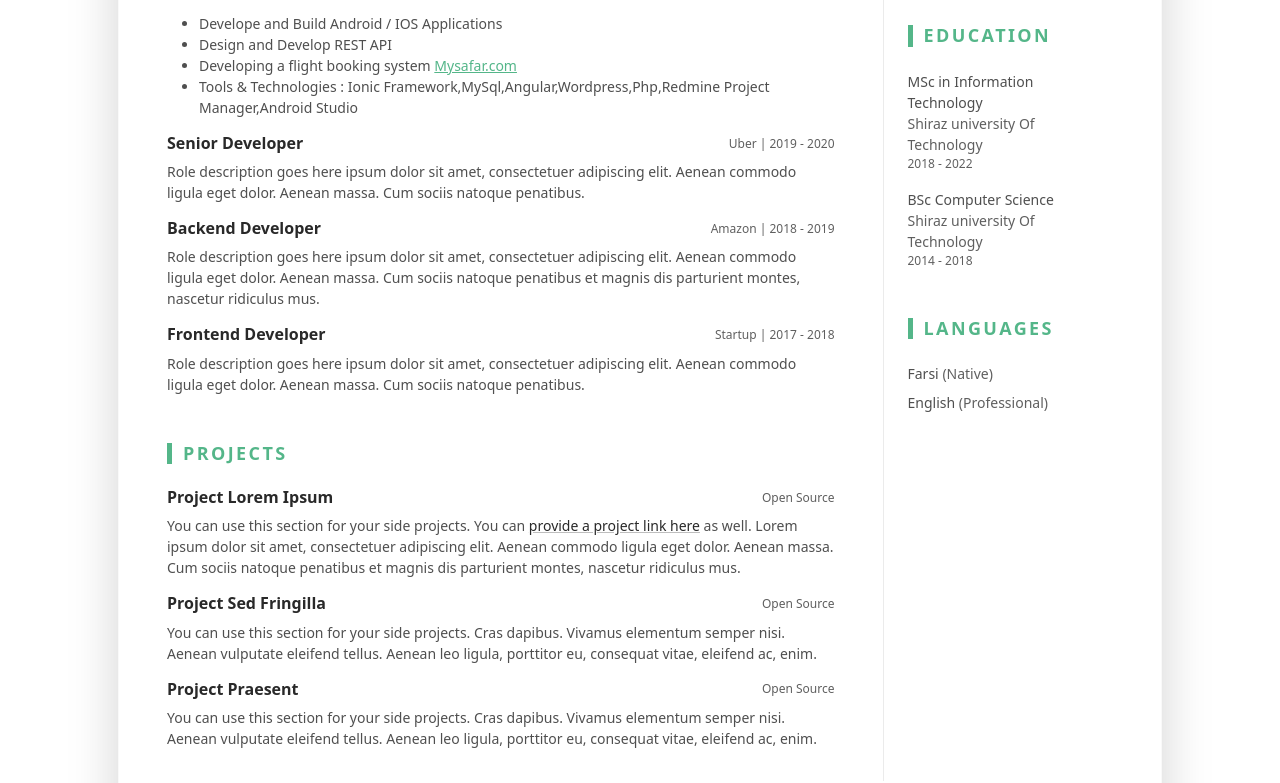
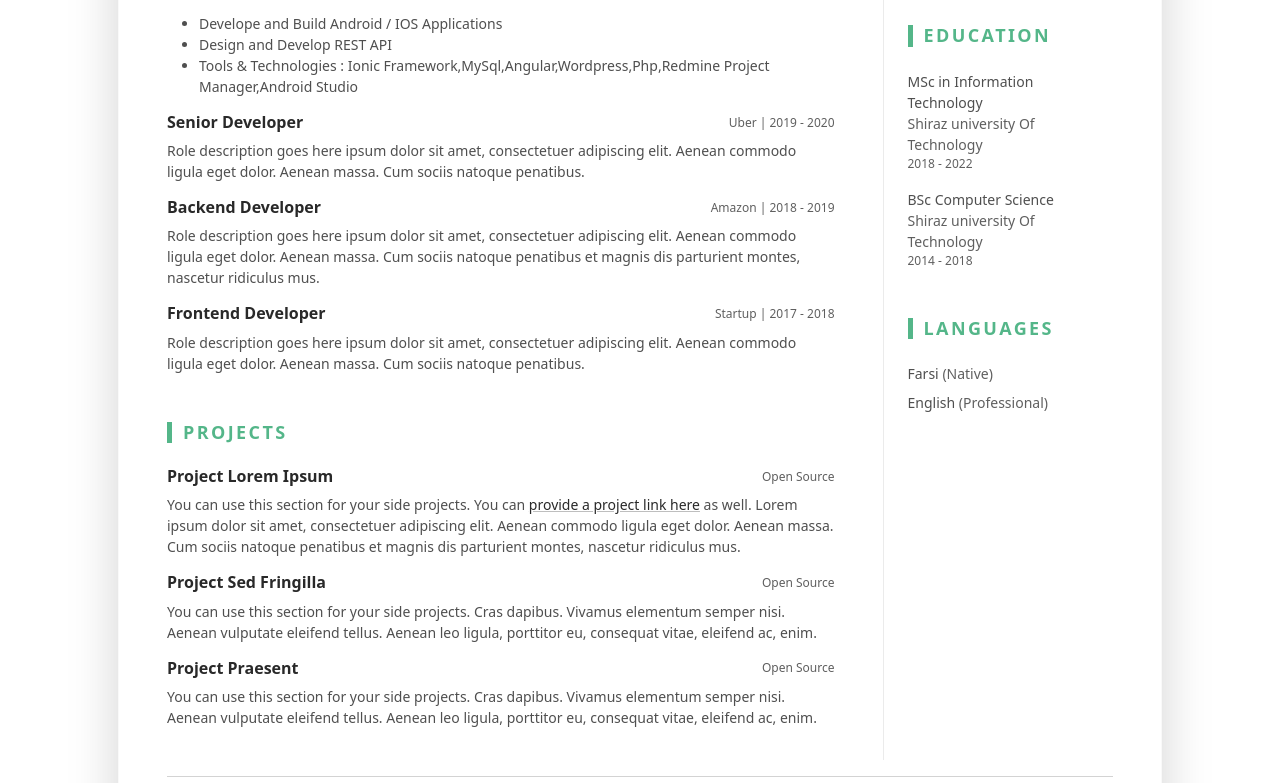
Before and after one commit to ShahriarVelayat/velayat.me, a plain HTML site: page index.html in a window 1280 px wide. Shown: the part 911-1694 px from the top of the page. Drawn offline with Linux system fonts and the light colour scheme.

Commit message:
Update index.html

```diff
--- a/index.html
+++ b/index.html
@@ -106,7 +106,6 @@
 										<ul class="resume-list">
 											<li>Develope and Build Android / IOS Applications</li>
 											<li>Design and Develop REST API</a></li>
-											<li>Developing a flight booking system <a href="https://Mysafar.com">Mysafar.com</a></li>
 											<li>Tools & Technologies : Ionic Framework,MySql,Angular,Wordpress,Php,Redmine Project Manager,Android Studio</li>
 
 										</ul>
```
